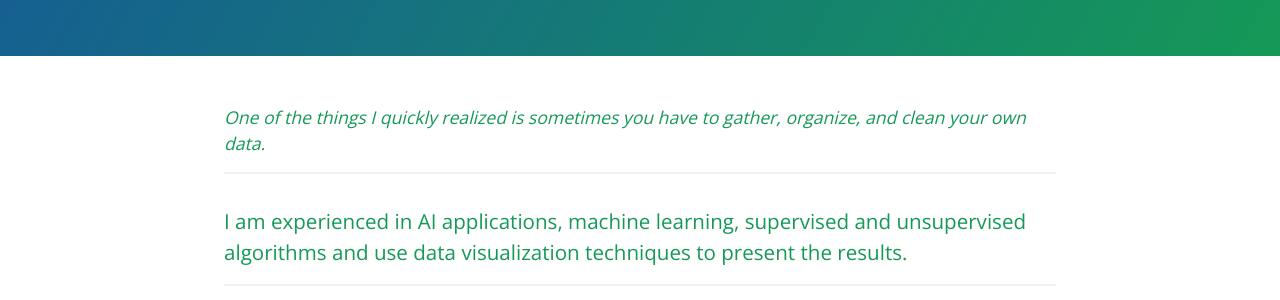
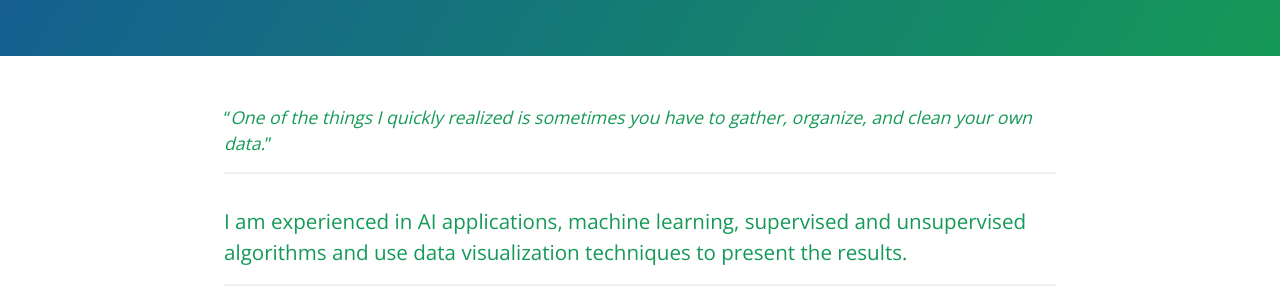
Before and after one commit to sarvade/my_portfolio, a Jekyll site: the page built from index.md, in a window 1280 px wide. Shown: the part 383-683 px from the top of the page. Built offline with Jekyll 4.4.1, drawn with Linux system fonts in a browser that asks for light colours; our own code applies the rules of GitHub Pages for plain Markdown files.

```diff
--- a/index.md
+++ b/index.md
@@ -5,7 +5,7 @@ tagline: What I'm doing now?
 
 ---
 
-#### *One of the things I quickly realized is sometimes you have to gather, organize, and clean your own data.*
+#### "*One of the things I quickly realized is sometimes you have to gather, organize, and clean your own data.*"
 
 ---
 
```
